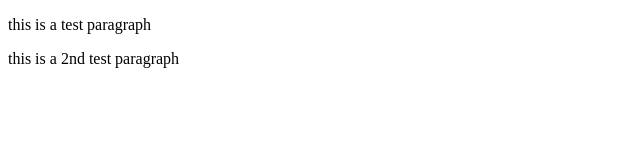
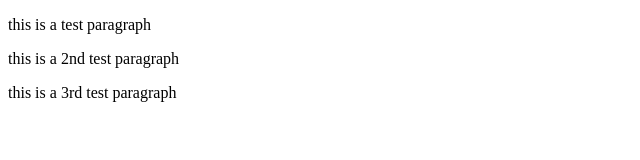
Before and after one commit to haidersdesk/test, a plain HTML site: page index.html in a window 1280 px wide. Shown: the whole page, without its empty margins (0-640 px from the left). Drawn offline with Linux system fonts and the light colour scheme.

Commit message:
Added the third paragraph

```diff
--- a/index.html
+++ b/index.html
@@ -7,5 +7,8 @@
      <body>
          <p>this is a test paragraph</p>
            <p>this is a 2nd test paragraph</p>
+           <p>this is a 3rd test paragraph</p>
+
+
      </body>
 </html>
```
